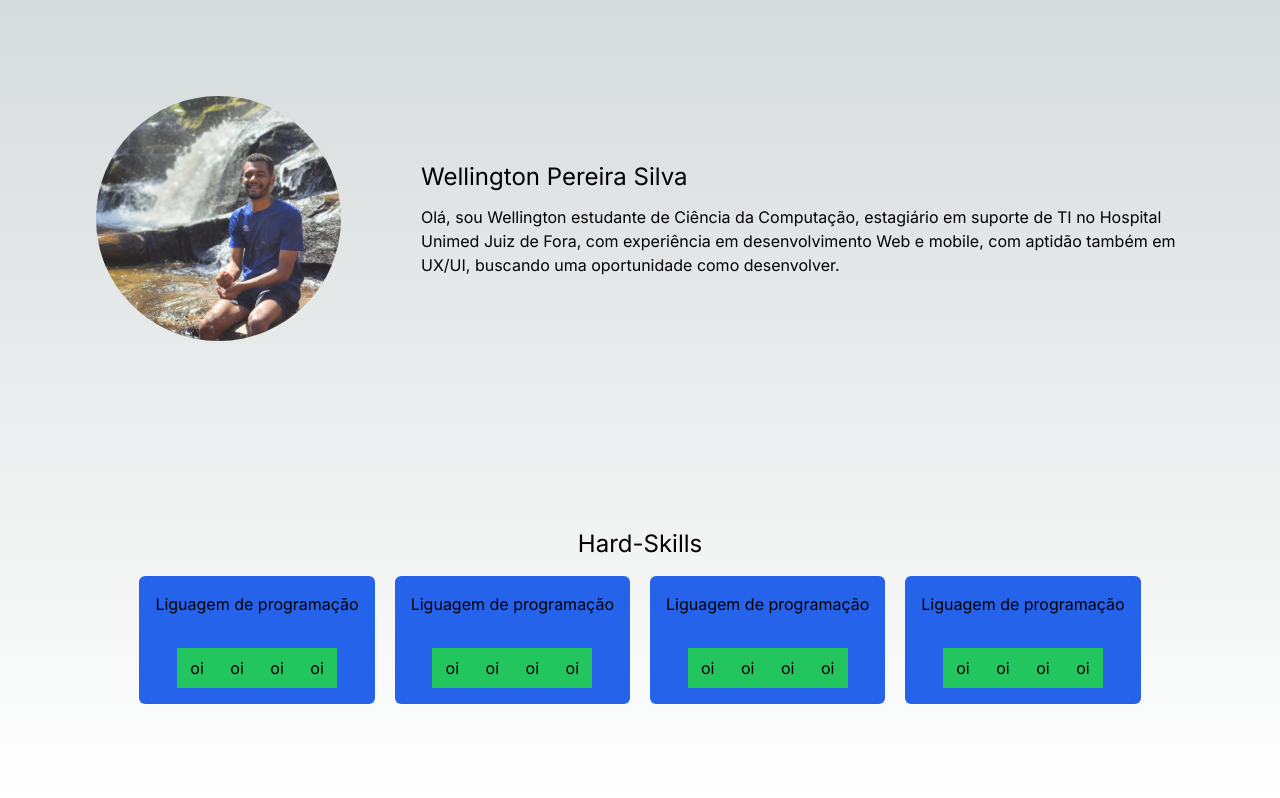
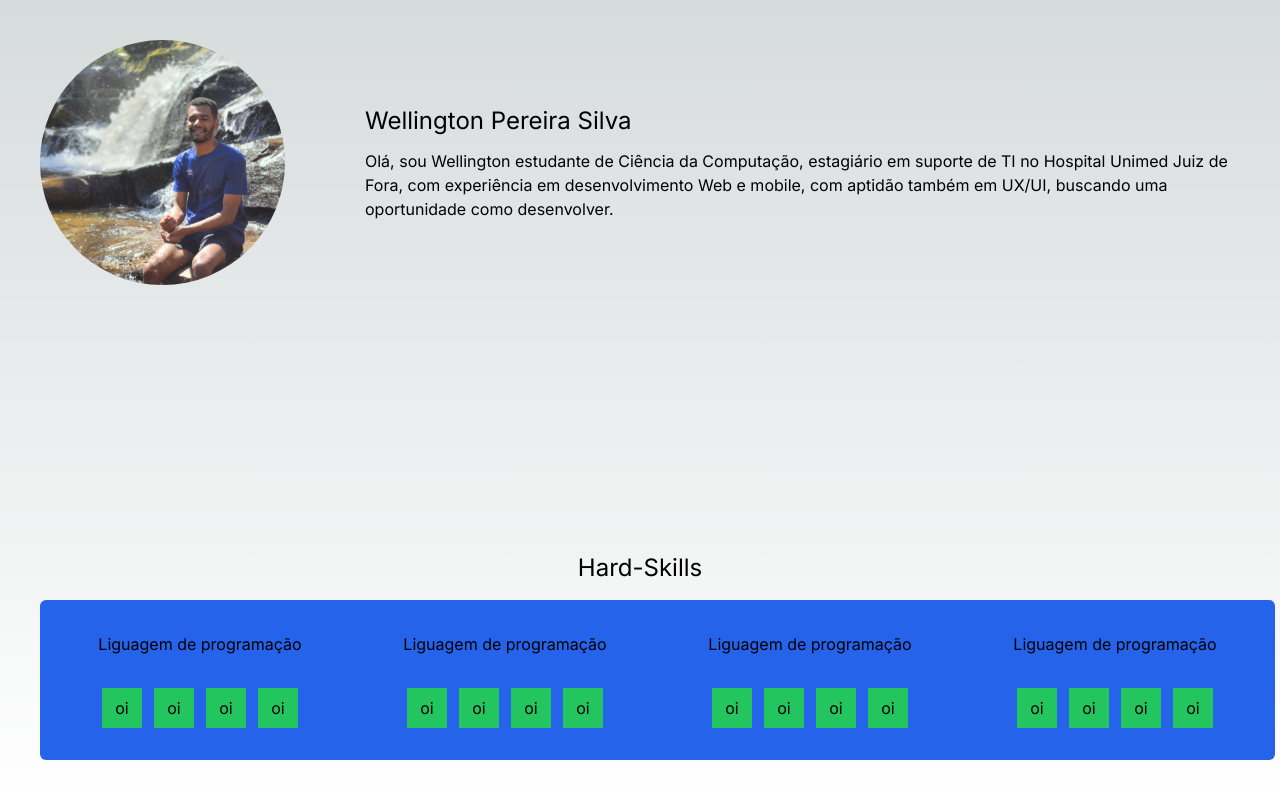
Before and after one commit to wellingtonengps/aboutme, a Next.js app: page / in a window 1280 px wide. Built offline with nearby package versions, Linux system fonts and the light colour scheme.

Commit message:
ajuste no card

```diff
--- a/src/app/page.tsx
+++ b/src/app/page.tsx
@@ -3,7 +3,7 @@ import Card from "@/components/Card";
 
 export default function Home() {
   return (
-    <main className="flex min-h-screen flex-col items-center justify-between p-24">
+    <main className="flex min-h-screen flex-col items-center justify-between p-10 m:p-24">
         <div className="flex flex-col md:flex-row items-center">
             <Image src="/profile.svg" alt="profile" height={245} width={245}/>
             <div className="flex flex-col items-center md:items-start md:ml-20  mt-8 md:mt-0 ">
@@ -15,7 +15,7 @@ export default function Home() {
         </div>
         <div className="mt-8">
             <h1 className="mb-4 text-center text-2xl">Hard-Skills</h1>
-            <div className="grid grid-cols-1 grid-flow-row gap-5 md:grid-rows-1 md:grid-flow-col">
+            <div className="grid grid-cols-1 md:grid-cols-2 lg:grid-cols-4 gap-5">
                 <Card/>
                 <Card/>
                 <Card/>
--- a/src/components/Card.tsx
+++ b/src/components/Card.tsx
@@ -1,9 +1,9 @@
 
 export default function Card() {
     return (
-        <div className="flex flex-col justify-between h-32 bg-blue-600 p-4 text-center rounded-md">
+        <div className="flex flex-col justify-around h-40 min-w-80 bg-blue-600 p-4 text-center rounded-md">
             <h1>Liguagem de programação</h1>
-            <div className="flex flex-row text-center justify-center">
+            <div className="flex gap-3 flex-row text-center justify-center">
                 <div className="flex justify-center items-center h-10 w-10 bg-green-500">oi</div>
                 <div className="flex justify-center items-center h-10 w-10 bg-green-500">oi</div>
                 <div className="flex justify-center items-center h-10 w-10 bg-green-500">oi</div>
```
